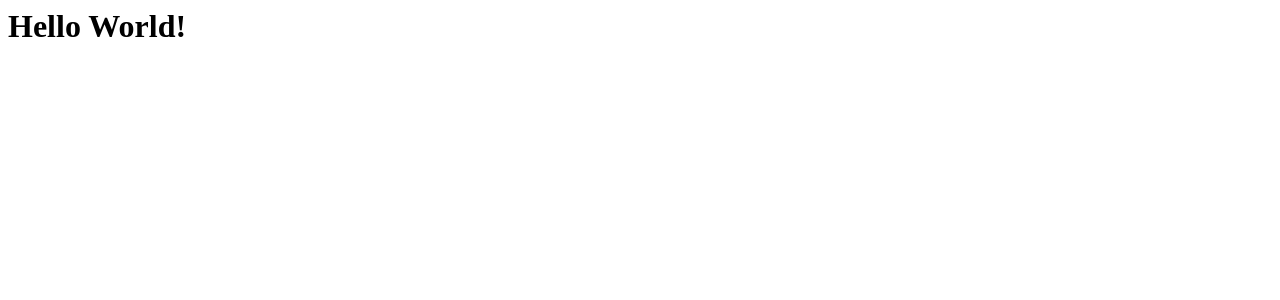
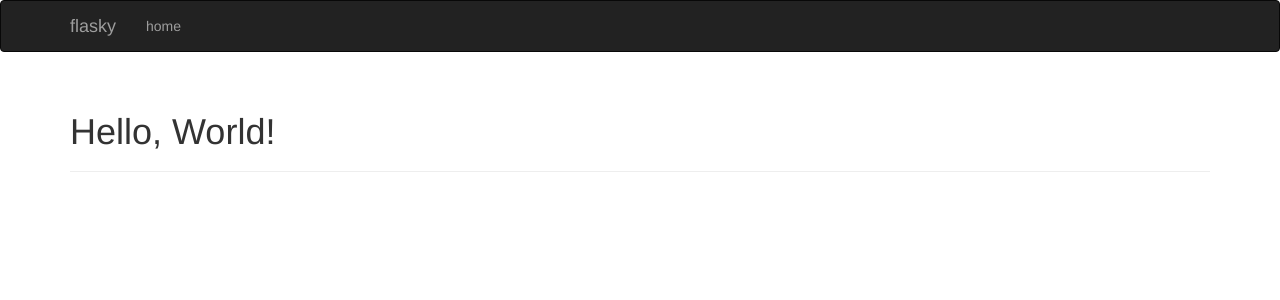
Before and after one commit to jasonek/Flask_app, a Flask app: page / in a window 1280 px wide. Shown: the top 300 px of the page. Run offline with Flask 2, Linux system fonts and the light colour scheme; some libraries are stand-ins or nearby versions.

Commit message:
incorprate bootstrap base template, and extend into index.html and user.html

```diff
--- a/app.py
+++ b/app.py
@@ -1,8 +1,11 @@
 from flask import Flask, render_template
 from flask_script import Manager
+from flask_bootstrap import Bootstrap
 
 app = Flask(__name__)
+
 manager = Manager(app)
+bootstrap = Bootstrap(app)
 
 
 @app.route('/')
--- /dev/null
+++ b/templates/base.html
@@ -0,0 +1,30 @@
+{% extends "bootstrap/base.html" %}
+
+{% block title %}Flasky{% endblock %}
+
+{% block navbar %}
+<div class="navbar navbar-inverse" role="navigation">
+    <div class="container">
+        <div class="navbar-header">
+            <button type="button" class="navbar-toggle" data-toggle="collapse" data-target=".navbar-collapse">
+                <span class="sr-only">toggle navigation</span>
+                <span class="icon-bar"></span>
+                <span class="icon-bar"></span>
+                <span class="icon-bar"></span>
+            </button>
+            <a class="navbar-brand" href="/">flasky</a>
+        </div>
+        <div class="navbar-collapse collapse">
+            <ul class="nav navbar-nav">
+                <li><a href="/">home</a></li>
+            </ul>
+        </div>
+    </div>
+</div>
+{% endblock %}
+
+{% block content %}
+<div class="container">
+    {% block page_content %}{% endblock %}
+</div>
+{% endblock %}
--- a/templates/index.html
+++ b/templates/index.html
@@ -1 +1,9 @@
-<h1>Hello World!</h1>
+{% extends "base.html" %}
+
+{% block title %}Flasky{% endblock %}
+
+{% block page_content %}
+<div class="page-header">
+  <h1>Hello, World!</h1>
+</div>
+{% endblock %}
```
Also changed, not shown: templates/user.html (+9 -1 lines).
